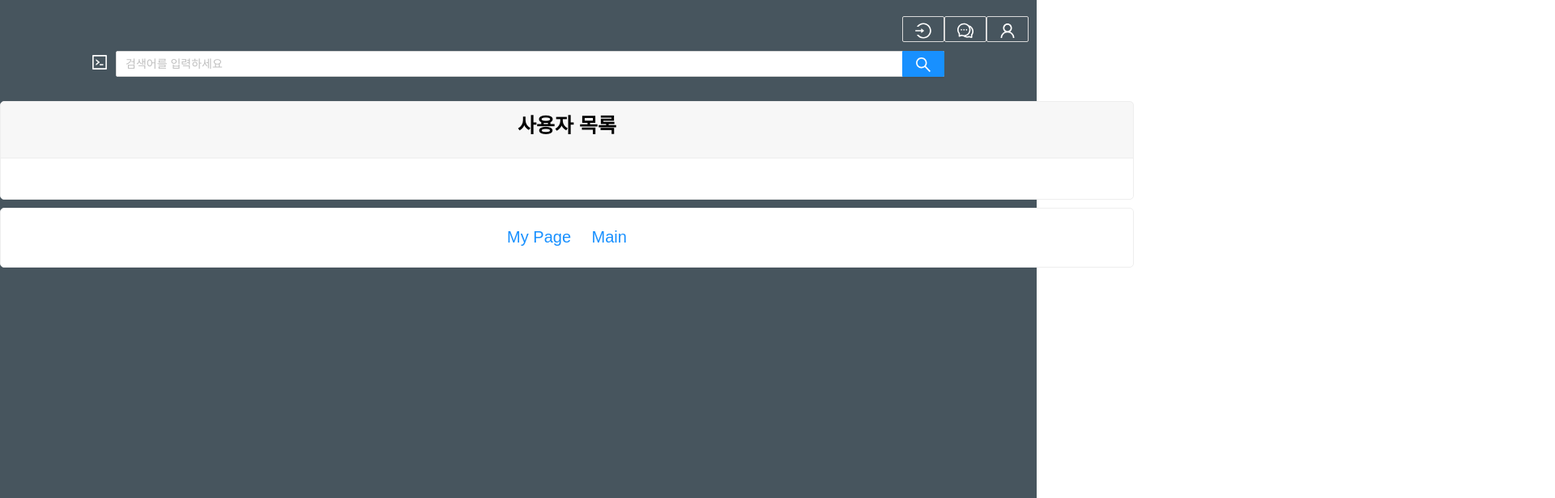
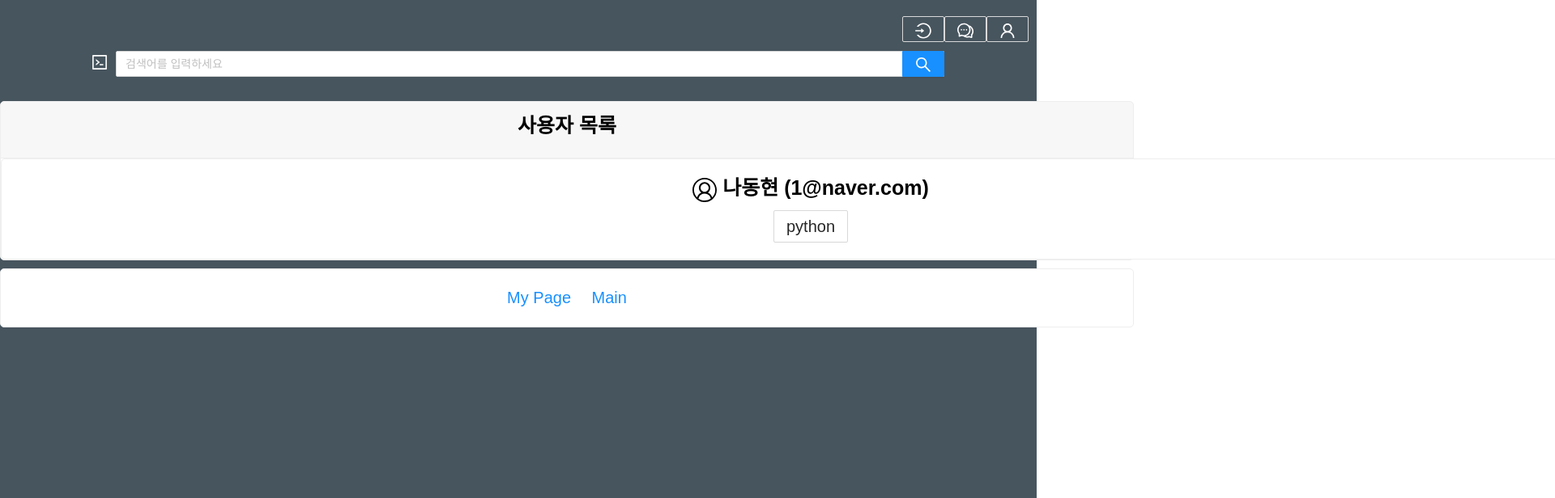
Before and after one commit to xialGuri/Folio, a React (Create React App) app in the folder folio-front/: page /folio/search in a window 1280 px wide. Shown: the top 616 px of the page at 81% size, 1920 px wide, since content can reach past the window. Built offline with nearby package versions, Linux system fonts and the light colour scheme.

Commit message:
For Merge

```diff
--- a/folio-front/src/views/MainPage/MainPage.js
+++ b/folio-front/src/views/MainPage/MainPage.js
@@ -48,7 +48,6 @@ const MainPage = ({ history }) => {
                         alert('추천인 불러오기 실패');
                     }
                 });
-
         }
     }, []);
 
--- a/folio-front/src/views/SearchPage/SearchPage.js
+++ b/folio-front/src/views/SearchPage/SearchPage.js
@@ -5,12 +5,19 @@ import { useSelector } from "react-redux";
 import { BACK_ADDRESS } from "../../utils/BackAddress";
 import Header from "../../utils/Header";
 import Footer from "../../utils/Footer";
-import { Card, Button } from 'react-bootstrap';
+import { Card } from 'react-bootstrap';
 import Nav from 'react-bootstrap/Nav'
 import { VscAccount } from 'react-icons/vsc';
-import { Table } from "antd";
+import { Table, Button } from "antd";
 
 const SearchPage = ({ history }) => {
+
+    // const renderStacks = stacks.map((stack, idx) => {
+    //     return (
+    //         <Button key={idx} style={{ height: '40px' }}>{stack}<a id={stack} onClick={removeStack}>X</a></Button>
+    //     );
+    // });
+
     return (
         <>
         <center className="background">
@@ -21,12 +28,18 @@ const SearchPage = ({ history }) => {
                     사용자 목록
                 </p>
             </Card.Header>
-            <Card.Body>
-                <Card.Title style={{fontWeight:'bold'}}></Card.Title>
-                <Card.Text>
-                </Card.Text>
-            </Card.Body>
+            <Card bg="Secondary" style={{ width: '100rem' }}>
+                <Card.Body>
+                    <Card.Title style={{fontWeight:'bold'}}>
+                    <p style={{ marginBottom:'10px' ,fontSize: '25px', fontWeight: 'bold'}}>
+                        <VscAccount size='30'/> 나동현 (1@naver.com)
+                    </p> </Card.Title>
+                    <Card.Text>
+                        <Button style={{ height: '40px' }}>python</Button>
+                    </Card.Text>
+                </Card.Body>
             </Card>
+        </Card>
             <Card style={{ width: '70rem', marginTop: '10px'}}>
                 <Card.Body>
                     <Card.Link onClick={() => history.push('/folio/me')}> My Page </Card.Link>
--- a/folio-front/src/views/UserPage/UserPage.js
+++ b/folio-front/src/views/UserPage/UserPage.js
@@ -92,7 +92,7 @@ const UserPage = ({ history, match }) => {
             <Card.Header>
                 <Nav variant="tabs" defaultActiveKey="#first">
                 <Nav.Item>
-                    <Nav.Link href="#first" onClick={() => history.push('/folio/user')}>포트폴리오</Nav.Link>
+                    <Nav.Link href="#first" onClick={() => history.push('/folio/user/'+ userEmail)}>포트폴리오</Nav.Link>
                 </Nav.Item>
                 <Nav.Item>
                     <Nav.Link href="#second" onClick={() => history.push('/folio/user/writing/' + userEmail)}>게시글</Nav.Link>
```
